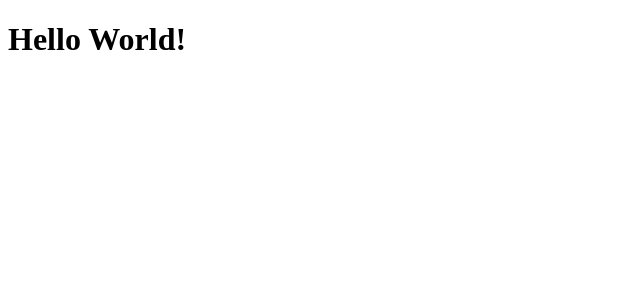
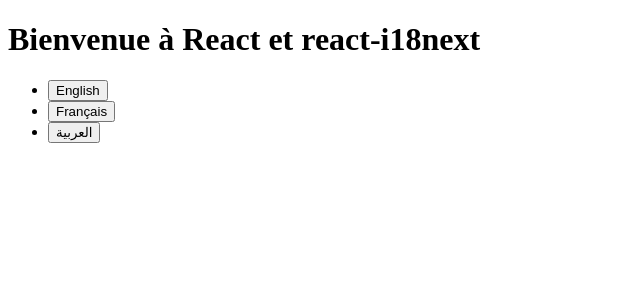
Before and after one commit to mounirabcire/carZone, a React (Vite) app in the folder client/: page / in a window 1280 px wide. Shown: the top 300 px of the page, without its empty margins (0-640 px from the left). Built offline with nearby package versions, Linux system fonts and the light colour scheme.

Commit message:
test i18n

```diff
--- a/client/src/App.jsx
+++ b/client/src/App.jsx
@@ -1,5 +1,38 @@
+import { useTranslation } from "react-i18next";
+import i18n from "./utils/i18n";
+
+const languages = [
+    {
+        code: "en",
+        name: "English",
+    },
+    {
+        code: "fr",
+        name: "Français",
+    },
+    {
+        code: "ar",
+        name: "العربية",
+    },
+];
 function App() {
-    return <h1>Hello World!</h1>;
+    const { t } = useTranslation();
+    return (
+        <div>
+            <h1>{t("welcomeReact")}</h1>
+            <ul>
+                {languages.map((language) => (
+                    <li key={language.code}>
+                        <button
+                            onClick={() => i18n.changeLanguage(language.code)}
+                        >
+                            {language.name}
+                        </button>
+                    </li>
+                ))}
+            </ul>
+        </div>
+    );
 }
 
 export default App;
```
